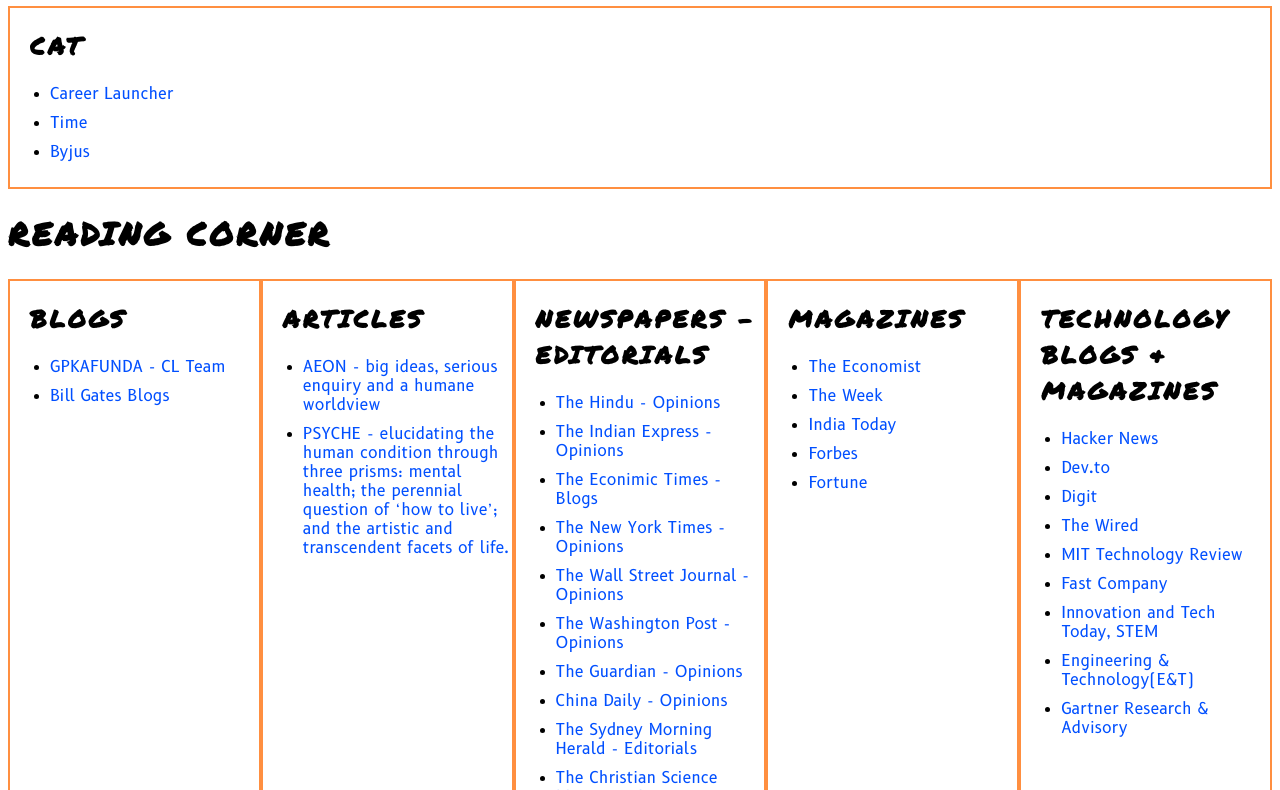
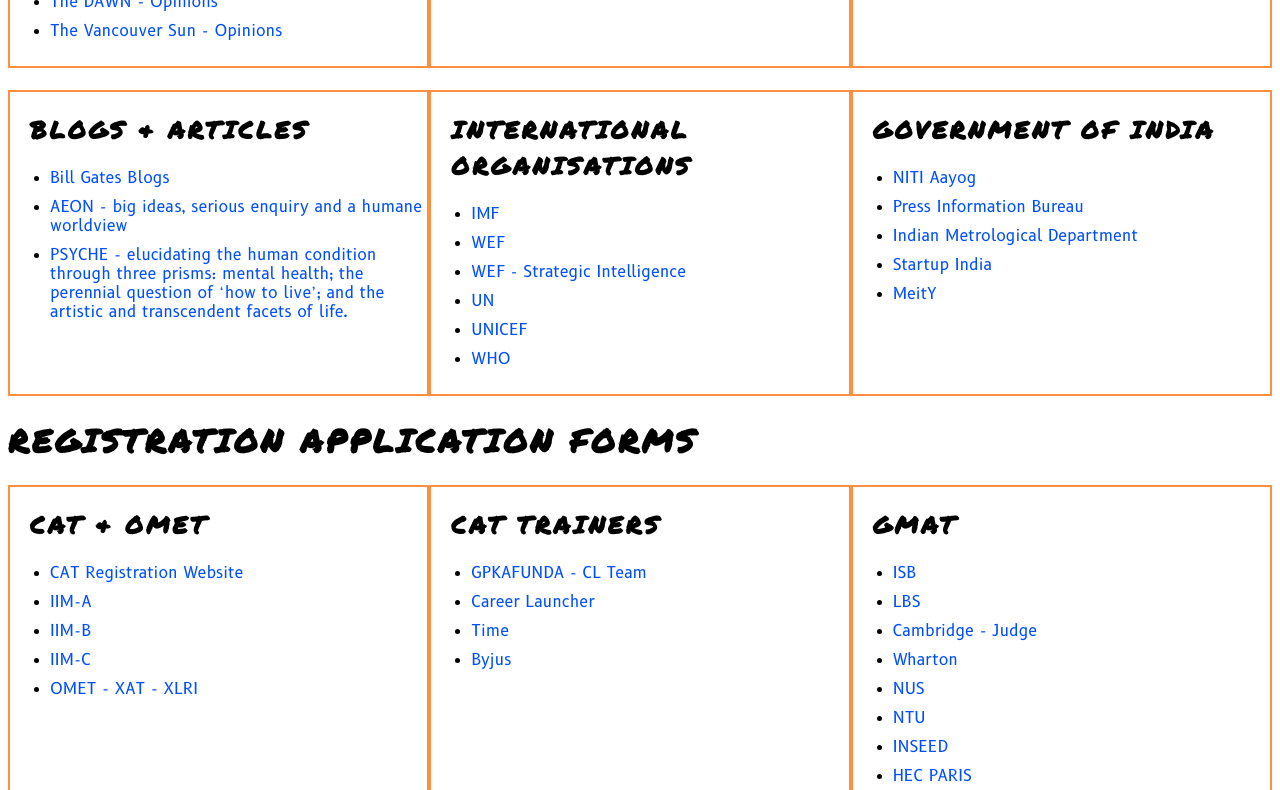
Before and after one commit to skylite9/Links, a plain HTML site: page index.html in a window 1280 px wide. Shown: the part 517-1307 px from the top of the page. Drawn offline with Linux system fonts and the light colour scheme.

Commit message:
Restructured page. Added Internation orgs website

```diff
--- a/index.html
+++ b/index.html
@@ -6,22 +6,111 @@
 <body>
 <!--<a href=""></a><br />-->
 <!--<li><a href=""></a></li>-->
+<!--
+<H1>Training Websites</H1>
+<div class="training-flex-container">
+<div class="one">
+<H2>CAT</H2>
+<ul>
+</ul>
+</div>
+</div>-->
+<H1>Reading Corner</H1>
+<div class="reading-flex-container">
+<div class="one">
+<H2>Newspapers - Editorials</H2>
+<ul>
+<li><a href="https://www.thehindu.com/opinion/">The Hindu - Opinions</a></li>
+<li><a href="https://indianexpress.com/section/opinion/">The Indian Express - Opinions</a></li>
+<li><a href="https://economictimes.indiatimes.com/blogs/">The Econimic Times - Blogs</a></li>
+<li><a href="https://www.nytimes.com/section/opinion/editorials">The New York Times - Opinions</a></li>
+<li><a href="https://www.wsj.com/news/opinion">The Wall Street Journal - Opinions</a></li>
+<li><a href="https://www.washingtonpost.com/opinions/">The Washington Post - Opinions</a></li>
+<li><a href="https://www.theguardian.com/profile/editorial">The Guardian - Opinions</a></li>
+<li><a href="https://www.chinadaily.com.cn/opinion/">China Daily - Opinions</a></li>
+<li><a href="https://www.smh.com.au/topic/smh-editorial-1r6">The Sydney Morning Herald - Editorials</a></li>
+<li><a href="https://www.csmonitor.com/Commentary">The Christian Science Monitor - Commentary</a></li>
+<li><a href="http://www.asahi.com/ajw/opinion/">The Asahi Shimbun - Opinions</a></li>
+<li><a href="https://www.dawn.com/opinion">The DAWN - Opinions</a></li>
+<li><a href="https://vancouversun.com/category/opinion/">The Vancouver Sun - Opinions</a></li>
+</ul>
+</div>
+<div class="two">
+<H2>Magazines</H2>
+<ul>
+<li><a href="https://www.economist.com/">The Economist</a></li>
+<li><a href="https://theweek.com/">The Week</a></li>
+<li><a href="https://www.indiatoday.in/">India Today</a></li>
+<li><a href="https://www.forbes.com/">Forbes</a></li>
+<li><a href="https://fortune.com/">Fortune</a></li>
+</ul>
+</div>
+<div class="three">
+<H2>Technology Blogs & Magazines</H2>
+<ul>
+<li><a href="https://news.ycombinator.com/">Hacker News</a></li>
+<li><a href="https://dev.to/">Dev.to</a></li>
+<li><a href="https://www.digit.in/">Digit</a></li>
+<li><a href="https://www.wired.com/magazine/">The Wired</a></li>
+<li><a href="https://www.technologyreview.com/">MIT Technology Review</a></li>
+<li><a href="https://www.fastcompany.com/">Fast Company</a></li>
+<li><a href="https://innotechtoday.com/">Innovation and Tech Today, STEM</a></li>
+<li><a href="https://eandt.theiet.org/">Engineering & Technology(E&amp;T)</a></li>
+<li><a href="https://www.gartner.com/en/insights/top-insights/">Gartner Research &amp; Advisory</a></li>
+</ul>
+</div>
+</div>
+<H1></H1>
+<div class="government-flex-container">
+<div class="one">
+<H2>Blogs & Articles</H2>
+<ul>
+<li><a href="https://www.gatesnotes.com/">Bill Gates Blogs</a></li>
+<li><a href="https://aeon.co/">AEON -  big ideas, serious enquiry and a humane worldview</a></li>
+<li><a href="https://psyche.co/">PSYCHE - elucidating the human condition through three prisms: mental health; the perennial question of ‘how to live’; and the artistic and transcendent facets of life.</a></li>
+</ul>
+</div>
+<div class="two">
+<H2>International Organisations</H2>
+<ul>
+<li><a href="https://www.imf.org/external/index.htm">IMF</a></li>
+<li><a href="https://www.weforum.org/">WEF</a></li>
+<li><a href="https://intelligence.weforum.org/">WEF - Strategic Intelligence</a></li>
+<li><a href="https://www.un.org/en/">UN</a></li>
+<li><a href="https://www.unicef.org/">UNICEF</a></li>
+<li><a href="https://www.who.int/">WHO</a></li>
+</ul>
+</div>
+<div class="three">
+<H2>Government of India</H2>
+<ul>
+<li><a href="https://niti.gov.in/">NITI Aayog</a></li>
+<li><a href="https://pib.gov.in/">Press Information Bureau</a></li>
+<li><a href="https://mausam.imd.gov.in/">Indian Metrological Department</a></li>
+<li><a href="https://www.startupindia.gov.in/">Startup India</a></li>
+<li><a href="https://meity.gov.in/">MeitY</a></li>
+</ul>
+</div>
+</div>
 <H1>Registration Application Forms</H1>
 <div class="reg-flex-container">
 <div class="one">
-<H2>CAT</H2>
+<H2>CAT &amp; OMET</H2>
 <ul>
-<li><a href="https://iimcat.ac.in/">CAT Website</a></li>
+<li><a href="https://iimcat.ac.in/">CAT Registration Website</a></li>
 <li><a href="https://www.iima.ac.in/web/iima">IIM-A</a></li>
 <li><a href="https://www.iimb.ac.in/home">IIM-B</a></li>
 <li><a href="https://www.iimcal.ac.in/">IIM-C</a></li>
+<li><a href="https://www.xlri.ac.in/">OMET - XAT - XLRI</a></li>
 </ul>
 </div>
 <div class="two">
-<H2>OMET - INDIA</H2>
+<H2>CAT Trainers</H2>
 <ul>
-<li><a href="https://www.xlri.ac.in/">XAT - XLRI</a></li>
-<li><a href="https://www.spjimr.org/">SAT - SP JAIN</a></li>
+<li><a href="https://www.gpkafunda.com/">GPKAFUNDA - CL Team</a></li>
+<li><a href="https://www.careerlauncher.com/">Career Launcher</a></li>
+<li><a href="https://www.time4education.com/">Time</a></li>
+<li><a href="https://byjus.com/cat/">Byjus</a></li>
 </ul>
 </div>
 <div class="three">
@@ -39,87 +128,5 @@
 </ul>
 </div>
 </div>
-<H1>Training Websites</H1>
-<div class="training-flex-container">
-<div class="one">
-<H2>CAT</H2>
-<ul>
-<li><a href="https://www.careerlauncher.com/">Career Launcher</a></li>
-<li><a href="https://www.time4education.com/">Time</a></li>
-<li><a href="https://byjus.com/cat/">Byjus</a></li>
-</ul>
-</div>
-</div>
-<H1>Reading Corner</H1>
-<div class="reading-flex-container">
-<div class="one">
-<H2>Blogs</H2>
-<ul>
-<li><a href="https://www.gpkafunda.com/">GPKAFUNDA - CL Team</a></li>
-<li><a href="https://www.gatesnotes.com/">Bill Gates Blogs</a></li>
-</ul>
-</div>
-<div class="two">
-<H2>Articles</H2>
-<ul>
-<li><a href="https://aeon.co/">AEON -  big ideas, serious enquiry and a humane worldview</a></li>
-<li><a href="https://psyche.co/">PSYCHE - elucidating the human condition through three prisms: mental health; the perennial question of ‘how to live’; and the artistic and transcendent facets of life.</a></li>
-</ul>
-</div>
-<div class="three">
-<H2>Newspapers - Editorials</H2>
-<ul>
-<li><a href="https://www.thehindu.com/opinion/">The Hindu - Opinions</a></li>
-<li><a href="https://indianexpress.com/section/opinion/">The Indian Express - Opinions</a></li>
-<li><a href="https://economictimes.indiatimes.com/blogs/">The Econimic Times - Blogs</a></li>
-<li><a href="https://www.nytimes.com/section/opinion/editorials">The New York Times - Opinions</a></li>
-<li><a href="https://www.wsj.com/news/opinion">The Wall Street Journal - Opinions</a></li>
-<li><a href="https://www.washingtonpost.com/opinions/">The Washington Post - Opinions</a></li>
-<li><a href="https://www.theguardian.com/profile/editorial">The Guardian - Opinions</a></li>
-<li><a href="https://www.chinadaily.com.cn/opinion/">China Daily - Opinions</a></li>
-<li><a href="https://www.smh.com.au/topic/smh-editorial-1r6">The Sydney Morning Herald - Editorials</a></li>
-<li><a href="https://www.csmonitor.com/Commentary">The Christian Science Monitor - Commentary</a></li>
-<li><a href="http://www.asahi.com/ajw/opinion/">The Asahi Shimbun - Opinions</a></li>
-<li><a href="https://www.dawn.com/opinion">The DAWN - Opinions</a></li>
-<li><a href="https://vancouversun.com/category/opinion/">The Vancouver Sun - Opinions</a></li>
-</ul>
-</div>
-<div class="four">
-<H2>Magazines</H2>
-<ul>
-<li><a href="https://www.economist.com/">The Economist</a></li>
-<li><a href="https://theweek.com/">The Week</a></li>
-<li><a href="https://www.indiatoday.in/">India Today</a></li>
-<li><a href="https://www.forbes.com/">Forbes</a></li>
-<li><a href="https://fortune.com/">Fortune</a></li>
-</ul>
-</div>
-<div class="five">
-<H2>Technology Blogs & Magazines</H2>
-<ul>
-<li><a href="https://news.ycombinator.com/">Hacker News</a></li>
-<li><a href="https://dev.to/">Dev.to</a></li>
-<li><a href="https://www.digit.in/">Digit</a></li>
-<li><a href="https://www.wired.com/magazine/">The Wired</a></li>
-<li><a href="https://www.technologyreview.com/">MIT Technology Review</a></li>
-<li><a href="https://www.fastcompany.com/">Fast Company</a></li>
-<li><a href="https://innotechtoday.com/">Innovation and Tech Today, STEM</a></li>
-<li><a href="https://eandt.theiet.org/">Engineering & Technology(E&amp;T)</a></li>
-<li><a href="https://www.gartner.com/en/insights/top-insights/">Gartner Research &amp; Advisory</a></li>
-</ul>
-</div>
-</div>
-<H1>Government of India Websites</H1>
-<div class="government-flex-container">
-<div class="one">
-<H2>Government of India</H2>
-<ul>
-<li><a href="https://pib.gov.in/">Press Information Bureau</a></li>
-<li><a href="https://mausam.imd.gov.in/">Indian Metrological Department</a></li>
-<li><a href="https://www.startupindia.gov.in/">Startup India</a></li>
-<li><a href="https://meity.gov.in/">MeitY</a></li>
-</ul>
-</div>
-</div>
 </body>
 </html>
```
